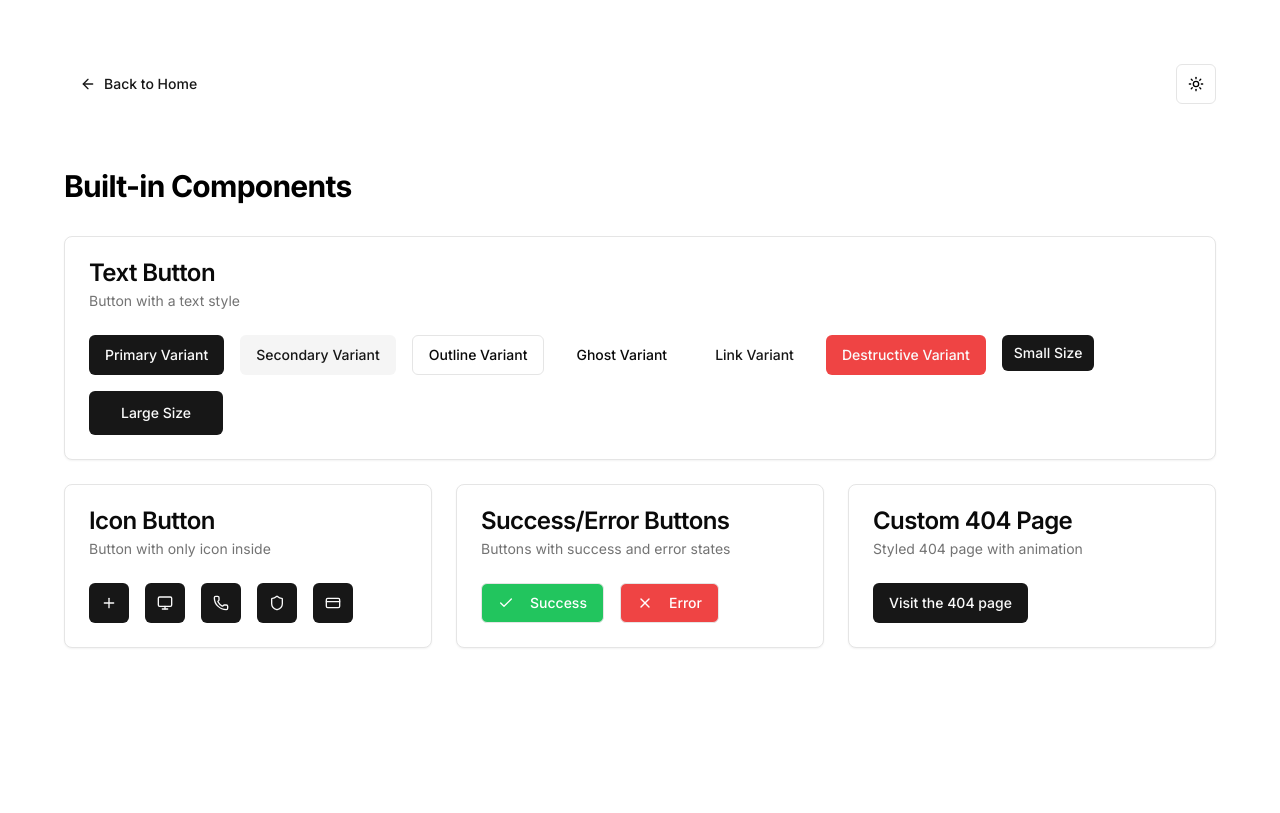
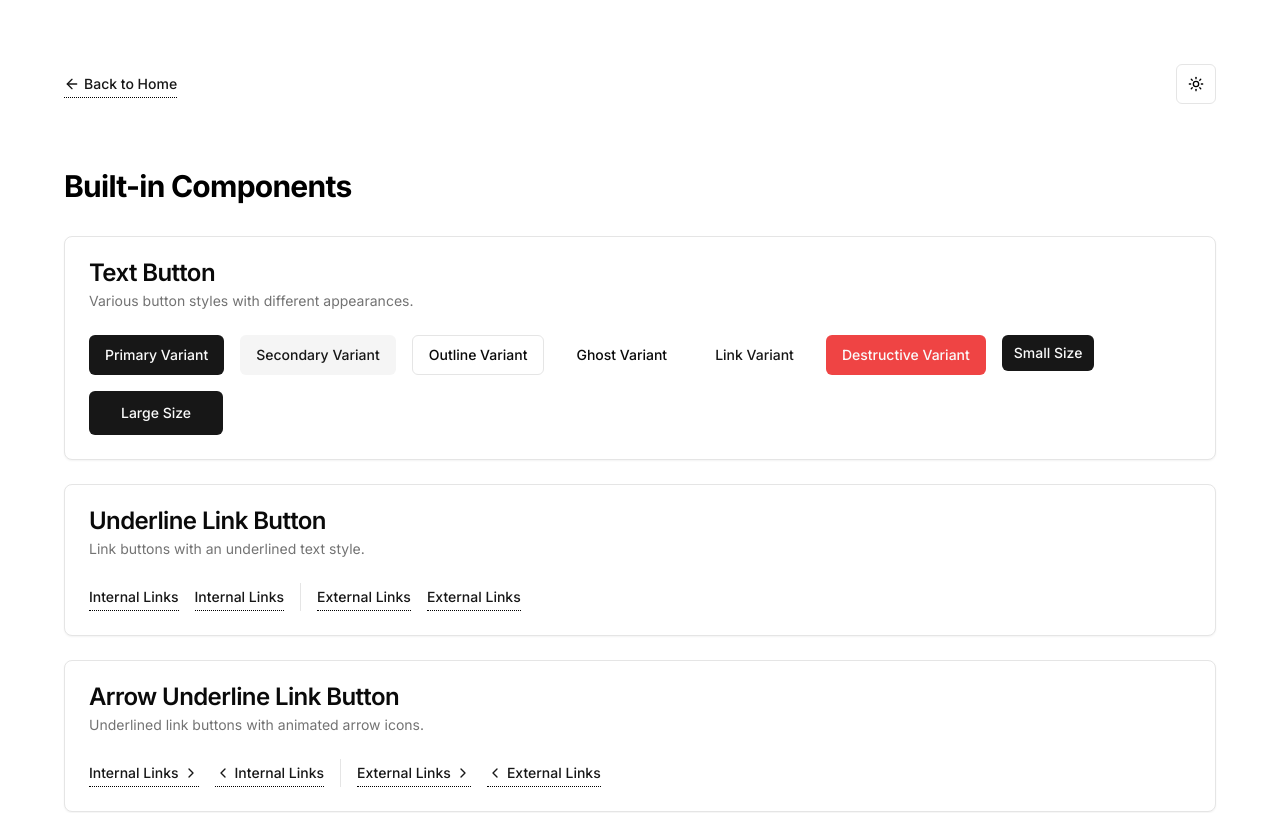
Before and after one commit to andrechandra/next-tailwind-starter, a Next.js app: page /components in a window 1280 px wide. Shown: the top 813 px of the page. Built offline with nearby package versions, Linux system fonts and the light colour scheme.

Commit message:
Added new underline link button, updated components, added framer-motion

```diff
--- a/app/components/component-grid.tsx
+++ b/app/components/component-grid.tsx
@@ -8,6 +8,8 @@ import {
   CardHeader,
   CardTitle,
 } from '@/components/ui/card'
+import { LinkButton } from '@/components/ui/link-button'
+import { Separator } from '@/components/ui/separator'
 import {
   Shield,
   Plus,
@@ -16,6 +18,8 @@ import {
   CreditCard,
   Check,
   X,
+  ChevronRight,
+  ChevronLeft,
 } from 'lucide-react'
 import Link from 'next/link'
 
@@ -26,7 +30,9 @@ export function ComponentGrid() {
         <Card className="md:col-span-2 lg:col-span-6">
           <CardHeader>
             <CardTitle>Text Button</CardTitle>
-            <CardDescription>Button with a text style</CardDescription>
+            <CardDescription>
+              Various button styles with different appearances.
+            </CardDescription>
           </CardHeader>
           <CardContent className="flex gap-4 flex-wrap">
             <Button>Primary Variant</Button>
@@ -40,10 +46,70 @@ export function ComponentGrid() {
           </CardContent>
         </Card>
 
+        <Card className="md:col-span-2 lg:col-span-6">
+          <CardHeader>
+            <CardTitle>Underline Link Button</CardTitle>
+            <CardDescription>
+              Link buttons with an underlined text style.
+            </CardDescription>
+          </CardHeader>
+          <CardContent className="flex gap-4 flex-wrap">
+            <LinkButton variant="underline_link_right">
+              Internal Links
+            </LinkButton>
+            <LinkButton variant="underline_link_left">
+              Internal Links
+            </LinkButton>
+            <Separator orientation="vertical" />
+            <LinkButton variant="underline_link_right">
+              External Links
+            </LinkButton>
+            <LinkButton variant="underline_link_left">
+              External Links
+            </LinkButton>
+          </CardContent>
+        </Card>
+
+        <Card className="md:col-span-2 lg:col-span-6">
+          <CardHeader>
+            <CardTitle>Arrow Underline Link Button</CardTitle>
+            <CardDescription>
+              Underlined link buttons with animated arrow icons.
+            </CardDescription>
+          </CardHeader>
+          <CardContent className="flex gap-4 flex-wrap">
+            <LinkButton variant="underline_link_right" asChild>
+              <Link href="/" className="flex items-center group">
+                Internal Links
+                <ChevronRight className="w-4 h-4 transition-transform duration-300 group-hover:translate-x-1" />
+              </Link>
+            </LinkButton>
+            <LinkButton variant="underline_link_left" asChild>
+              <Link href="/" className="flex items-center group">
+                <ChevronLeft className="w-4 h-4 transition-transform duration-300 group-hover:-translate-x-1" />
+                Internal Links
+              </Link>
+            </LinkButton>
+            <Separator orientation="vertical" />
+            <LinkButton variant="underline_link_right" asChild>
+              <Link href="/" className="flex items-center group">
+                External Links
+                <ChevronRight className="w-4 h-4 transition-transform duration-300 group-hover:translate-x-1" />
+              </Link>
+            </LinkButton>
+            <LinkButton variant="underline_link_left" asChild>
+              <Link href="/" className="flex items-center group">
+                <ChevronLeft className="w-4 h-4 transition-transform duration-300 group-hover:-translate-x-1" />
+                External Links
+              </Link>
+            </LinkButton>
+          </CardContent>
+        </Card>
+
         <Card className="md:col-span-2 lg:col-span-2">
           <CardHeader>
             <CardTitle>Icon Button</CardTitle>
-            <CardDescription>Button with only icon inside</CardDescription>
+            <CardDescription>Buttons containing only icons.</CardDescription>
           </CardHeader>
           <CardContent className="flex gap-4">
             <Button size="icon">
@@ -68,7 +134,7 @@ export function ComponentGrid() {
           <CardHeader>
             <CardTitle>Success/Error Buttons</CardTitle>
             <CardDescription>
-              Buttons with success and error states
+              Buttons with success and error state indicators.
             </CardDescription>
           </CardHeader>
           <CardContent className="flex gap-4">
@@ -90,7 +156,7 @@ export function ComponentGrid() {
         <Card className="md:col-span-2 lg:col-span-2">
           <CardHeader>
             <CardTitle>Custom 404 Page</CardTitle>
-            <CardDescription>Styled 404 page with animation</CardDescription>
+            <CardDescription>A custom-styled 404 error page.</CardDescription>
           </CardHeader>
           <CardContent>
             <Button asChild>
--- a/app/components/page.tsx
+++ b/app/components/page.tsx
@@ -1,19 +1,19 @@
 import Link from 'next/link'
 import { ArrowLeft } from 'lucide-react'
-import { Button } from '@/components/ui/button'
 import { ThemeToggle } from '@/components/theme-toggle'
 import { ComponentGrid } from '@/app/components/component-grid'
+import { LinkButton } from '@/components/ui/link-button'
 
 export default function ComponentsPage() {
   return (
     <div className="container mx-auto px-8 md:px-16 py-16">
       <nav className="flex justify-between items-center mb-16">
-        <Button variant="link_left" asChild>
-          <Link href="/" className="flex items-center gap-2">
-            <ArrowLeft className="w-4 h-4" />
+        <LinkButton variant="underline_link_left" asChild>
+          <Link href="/" className="flex items-center group">
+            <ArrowLeft className="w-4 h-4 transition-transform duration-300 group-hover:-translate-x-1" />
             Back to Home
           </Link>
-        </Button>
+        </LinkButton>
         <ThemeToggle />
       </nav>
 
--- a/app/layout.tsx
+++ b/app/layout.tsx
@@ -22,8 +22,8 @@ export const metadata: Metadata = {
   description:
     'A starter template with Next.js, Tailwind CSS, TypeScript, and shadcn/ui',
   icons: {
-    icon: [{ url: '/images/logo.svg', type: 'image/svg+xml' }],
-    shortcut: '/images/logo.svg',
+    icon: [{ url: '/logo/tab-icon.svg', type: 'image/svg+xml' }],
+    shortcut: '/logo/tab-icon.svg',
   },
 }
 
--- a/components/ui/button.tsx
+++ b/components/ui/button.tsx
@@ -18,11 +18,6 @@ const buttonVariants = cva(
           'bg-secondary text-secondary-foreground hover:bg-secondary/80',
         ghost: 'hover:bg-accent hover:text-accent-foreground',
         link: 'text-primary underline-offset-4 hover:underline',
-        // Custom Button Variants
-        link_left:
-          'text-primary relative w-fit after:absolute after:w-full after:scale-x-0 after:h-[0.05rem] after:bottom-0 after:left-0 after:origin-left after:bg-black dark:after:bg-white after:transition-transform after:duration-300 hover:after:scale-x-100 hover:after:origin-right',
-        link_right:
-          'text-primary relative w-fit after:absolute after:w-full after:scale-x-0 after:h-[0.05rem] after:bottom-0 after:left-0 after:origin-right after:bg-black dark:after:bg-white after:transition-transform after:duration-300 hover:after:scale-x-100 hover:after:origin-left',
       },
       size: {
         default: 'h-10 px-4 py-2',
--- /dev/null
+++ b/components/ui/link-button.tsx
@@ -0,0 +1,52 @@
+import * as React from 'react'
+import { Slot } from '@radix-ui/react-slot'
+import { cva, type VariantProps } from 'class-variance-authority'
+
+import { cn } from '@/lib/utils'
+
+const buttonVariants = cva(
+  'inline-flex items-center justify-center gap-1 whitespace-nowrap text-sm font-medium ring-offset-background transition-colors focus-visible:outline-none focus-visible:ring-2 focus-visible:ring-ring focus-visible:ring-offset-2 disabled:pointer-events-none disabled:opacity-50 [&_svg]:pointer-events-none [&_svg]:size-4 [&_svg]:shrink-0',
+  {
+    variants: {
+      variant: {
+        default: 'text-primary underline-offset-4 hover:underline',
+        underline_link_left:
+          'text-primary border-b border-dotted border-black dark:border-white relative w-fit after:absolute after:w-full after:scale-x-0 after:h-[0.05rem] after:bottom-0 after:left-0 after:origin-left after:bg-black dark:after:bg-white after:transition-transform after:duration-300 hover:after:scale-x-100 hover:after:origin-right',
+        underline_link_right:
+          'text-primary border-b border-dotted border-black dark:border-white relative w-fit after:absolute after:w-full after:scale-x-0 after:h-[0.05rem] after:bottom-0 after:left-0 after:origin-right after:bg-black dark:after:bg-white after:transition-transform after:duration-300 hover:after:scale-x-100 hover:after:origin-left',
+      },
+      size: {
+        default: 'h-7',
+        sm: 'h-6',
+        lg: 'h-8',
+        icon: 'h-7 w-7',
+      },
+    },
+    defaultVariants: {
+      variant: 'default',
+      size: 'default',
+    },
+  }
+)
+
+export interface ButtonProps
+  extends React.ButtonHTMLAttributes<HTMLButtonElement>,
+    VariantProps<typeof buttonVariants> {
+  asChild?: boolean
+}
+
+const LinkButton = React.forwardRef<HTMLButtonElement, ButtonProps>(
+  ({ className, variant, size, asChild = false, ...props }, ref) => {
+    const Comp = asChild ? Slot : 'button'
+    return (
+      <Comp
+        className={cn(buttonVariants({ variant, size, className }))}
+        ref={ref}
+        {...props}
+      />
+    )
+  }
+)
+LinkButton.displayName = 'LinkButton'
+
+export { LinkButton, buttonVariants }
--- /dev/null
+++ b/components/ui/separator.tsx
@@ -0,0 +1,31 @@
+'use client'
+
+import * as React from 'react'
+import * as SeparatorPrimitive from '@radix-ui/react-separator'
+
+import { cn } from '@/lib/utils'
+
+const Separator = React.forwardRef<
+  React.ElementRef<typeof SeparatorPrimitive.Root>,
+  React.ComponentPropsWithoutRef<typeof SeparatorPrimitive.Root>
+>(
+  (
+    { className, orientation = 'horizontal', decorative = true, ...props },
+    ref
+  ) => (
+    <SeparatorPrimitive.Root
+      ref={ref}
+      decorative={decorative}
+      orientation={orientation}
+      className={cn(
+        'shrink-0 bg-border',
+        orientation === 'horizontal' ? 'h-[1px] w-full' : 'min-h-full w-[1px]',
+        className
+      )}
+      {...props}
+    />
+  )
+)
+Separator.displayName = SeparatorPrimitive.Root.displayName
+
+export { Separator }
--- a/package.json
+++ b/package.json
@@ -18,12 +18,15 @@
     "@radix-ui/react-dropdown-menu": "^2.1.6",
     "@radix-ui/react-icons": "^1.3.2",
     "@radix-ui/react-label": "^2.1.1",
+    "@radix-ui/react-separator": "^1.1.2",
     "@radix-ui/react-slot": "^1.1.2",
     "@radix-ui/react-tabs": "^1.1.2",
     "@vercel/analytics": "^1.5.0",
     "class-variance-authority": "^0.7.1",
     "clsx": "^2.1.1",
+    "framer-motion": "^12.4.4",
     "lucide-react": "^0.469.0",
+    "motion": "^12.4.4",
     "next": "15.1.3",
     "next-themes": "^0.4.4",
     "react": "^19.0.0",
```
Also changed, not shown: public/logo/tab-icon.svg (renamed from public/logo/logo.svg), 1 other file (tests, documents, lock files or other folders).
